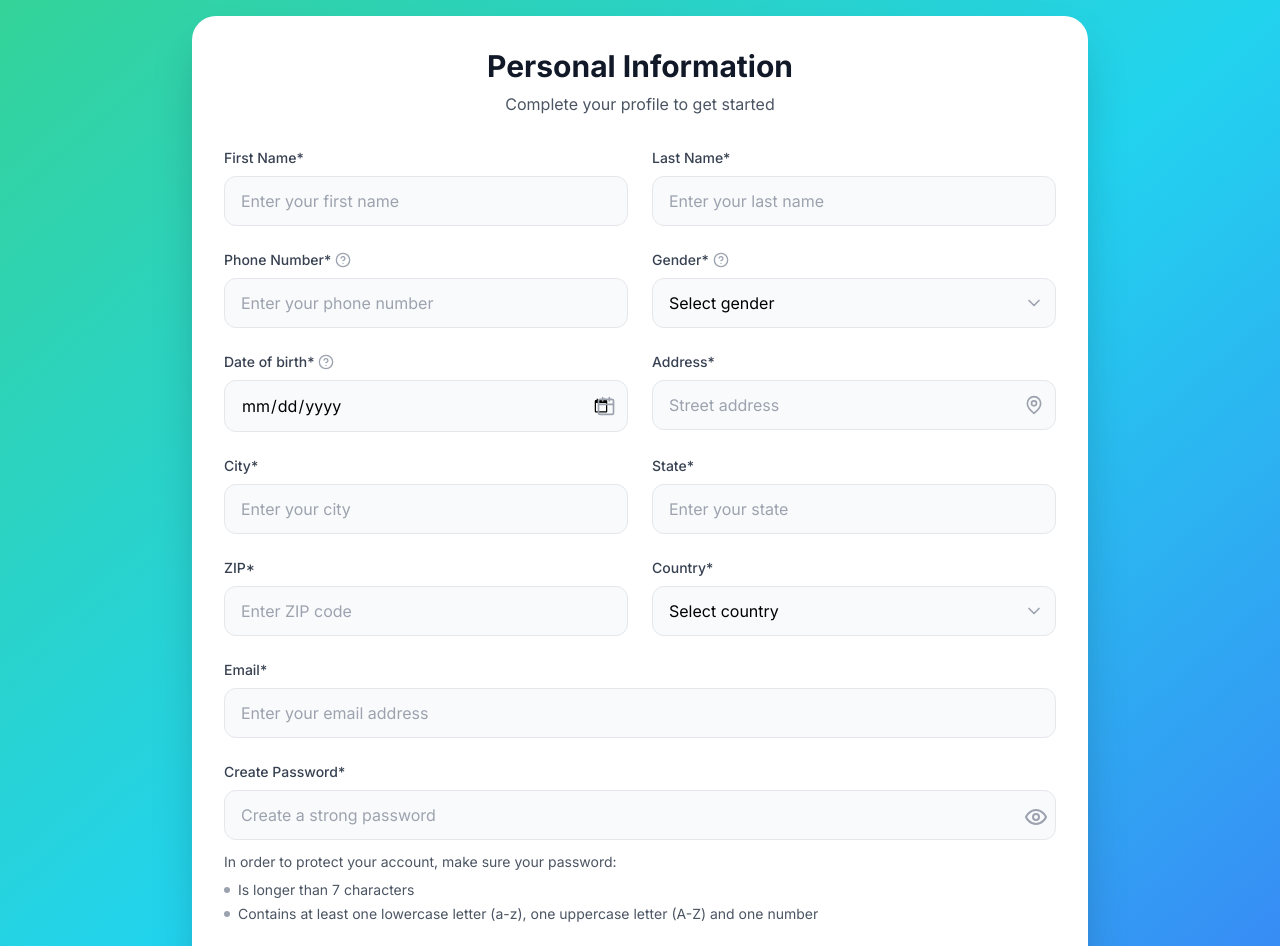
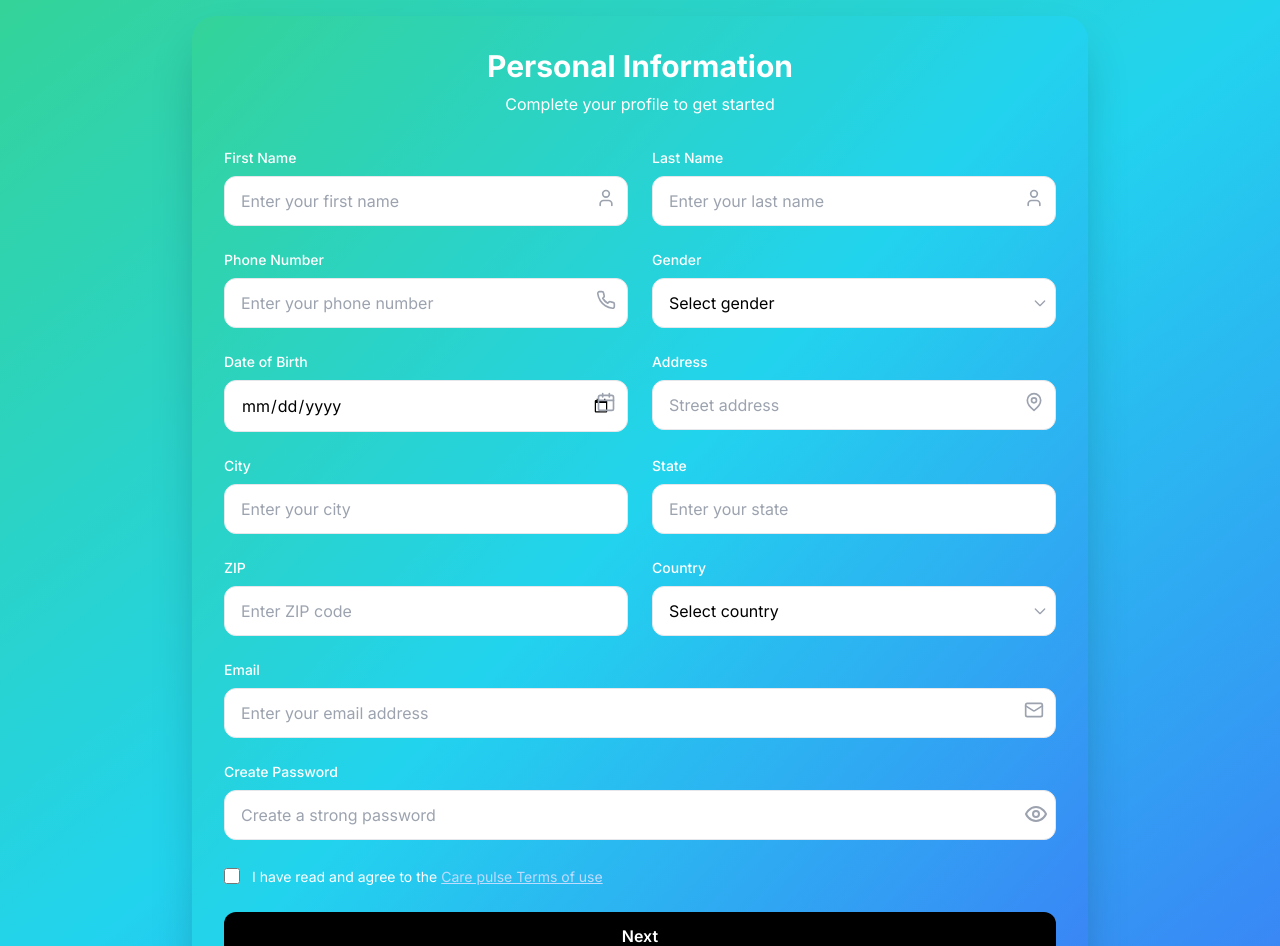
Before and after one commit to ajmal08102004/Healthcare, a React (Vite) app: page /personal-info in a window 1280 px wide. Shown: the top 946 px of the page. Built offline with nearby package versions, Linux system fonts and the light colour scheme.

Commit message:
Redesign Personal Information Form to Match Register Form

```diff
--- a/src/pages/PersonalInformation.jsx
+++ b/src/pages/PersonalInformation.jsx
@@ -7,7 +7,9 @@ import {
   MapPin,
   ChevronDown,
   Upload,
-  HelpCircle
+  Mail,
+  User,
+  Phone
 } from 'lucide-react';
 import { useAuth } from '../context/AuthContext';
 
@@ -124,10 +126,10 @@ const PersonalInformation = () => {
   return (
     <div className="min-h-screen flex items-center justify-center bg-gradient-to-br from-emerald-400 via-cyan-400 to-blue-500 p-4">
       <div className="w-full max-w-4xl">
-        <div className="bg-white p-8 rounded-3xl shadow-2xl">
+        <div className="bg-gradient-to-br from-emerald-400 via-cyan-400 to-blue-500 p-8 rounded-3xl shadow-2xl">
           <div className="text-center mb-8">
-            <h2 className="text-3xl font-bold text-gray-900 mb-2">Personal Information</h2>
-            <p className="text-gray-600">Complete your profile to get started</p>
+            <h2 className="text-3xl font-bold text-white mb-2">Personal Information</h2>
+            <p className="text-white">Complete your profile to get started</p>
           </div>
 
           <form onSubmit={handleSubmit} className="space-y-6">
@@ -135,73 +137,84 @@ const PersonalInformation = () => {
             <div className="grid grid-cols-1 md:grid-cols-2 gap-6">
               {/* First Name */}
               <div>
-                <label className="block text-sm font-medium text-gray-700 mb-2">
-                  First Name*
+                <label className="block text-sm font-medium text-white mb-2">
+                  First Name
                 </label>
+                <div className="relative">
                   <input
                     type="text"
                     name="firstName"
                     value={formData.firstName}
                     onChange={handleChange}
-                  className={`w-full px-4 py-3 bg-gray-50 border rounded-xl focus:outline-none focus:ring-2 focus:ring-blue-500 focus:border-transparent transition-colors ${
+                    className={`w-full px-4 py-3 bg-white border rounded-xl focus:outline-none focus:ring-2 focus:ring-blue-500 focus:border-transparent ${
                       errors.firstName ? 'border-red-500' : 'border-gray-200'
                     }`}
                     placeholder="Enter your first name"
+                    required
                   />
-                {errors.firstName && <p className="mt-1 text-sm text-red-600">{errors.firstName}</p>}
+                  <User className="absolute right-3 top-3 h-5 w-5 text-gray-400" />
+                </div>
+                {errors.firstName && <p className="mt-1 text-sm text-red-200">{errors.firstName}</p>}
               </div>
 
               {/* Last Name */}
               <div>
-                <label className="block text-sm font-medium text-gray-700 mb-2">
-                  Last Name*
+                <label className="block text-sm font-medium text-white mb-2">
+                  Last Name
                 </label>
+                <div className="relative">
                   <input
                     type="text"
                     name="lastName"
                     value={formData.lastName}
                     onChange={handleChange}
-                  className={`w-full px-4 py-3 bg-gray-50 border rounded-xl focus:outline-none focus:ring-2 focus:ring-blue-500 focus:border-transparent transition-colors ${
+                    className={`w-full px-4 py-3 bg-white border rounded-xl focus:outline-none focus:ring-2 focus:ring-blue-500 focus:border-transparent ${
                       errors.lastName ? 'border-red-500' : 'border-gray-200'
                     }`}
                     placeholder="Enter your last name"
+                    required
                   />
-                {errors.lastName && <p className="mt-1 text-sm text-red-600">{errors.lastName}</p>}
+                  <User className="absolute right-3 top-3 h-5 w-5 text-gray-400" />
+                </div>
+                {errors.lastName && <p className="mt-1 text-sm text-red-200">{errors.lastName}</p>}
               </div>
 
               {/* Phone Number */}
               <div>
-                <label className="flex items-center gap-1 text-sm font-medium text-gray-700 mb-2">
-                  Phone Number*
-                  <HelpCircle className="h-4 w-4 text-gray-400" />
+                <label className="block text-sm font-medium text-white mb-2">
+                  Phone Number
                 </label>
+                <div className="relative">
                   <input
                     type="tel"
                     name="phoneNumber"
                     value={formData.phoneNumber}
                     onChange={handleChange}
-                  className={`w-full px-4 py-3 bg-gray-50 border rounded-xl focus:outline-none focus:ring-2 focus:ring-blue-500 focus:border-transparent transition-colors ${
+                    className={`w-full px-4 py-3 bg-white border rounded-xl focus:outline-none focus:ring-2 focus:ring-blue-500 focus:border-transparent ${
                       errors.phoneNumber ? 'border-red-500' : 'border-gray-200'
                     }`}
                     placeholder="Enter your phone number"
+                    required
                   />
-                {errors.phoneNumber && <p className="mt-1 text-sm text-red-600">{errors.phoneNumber}</p>}
+                  <Phone className="absolute right-3 top-3 h-5 w-5 text-gray-400" />
+                </div>
+                {errors.phoneNumber && <p className="mt-1 text-sm text-red-200">{errors.phoneNumber}</p>}
               </div>
 
               {/* Gender */}
               <div>
-                <label className="flex items-center gap-1 text-sm font-medium text-gray-700 mb-2">
-                  Gender*
-                  <HelpCircle className="h-4 w-4 text-gray-400" />
+                <label className="block text-sm font-medium text-white mb-2">
+                  Gender
                 </label>
                 <div className="relative">
                   <select
                     name="gender"
                     value={formData.gender}
                     onChange={handleChange}
-                    className={`w-full px-4 py-3 bg-gray-50 border rounded-xl focus:outline-none focus:ring-2 focus:ring-blue-500 focus:border-transparent appearance-none transition-colors ${
+                    className={`w-full px-4 py-3 bg-white border rounded-xl focus:outline-none focus:ring-2 focus:ring-blue-500 focus:border-transparent appearance-none ${
                       errors.gender ? 'border-red-500' : 'border-gray-200'
                     }`}
+                    required
                   >
                     <option value="">Select gender</option>
                     <option value="male">Male</option>
@@ -209,16 +222,19 @@ const PersonalInformation = () => {
                     <option value="other">Other</option>
                     <option value="prefer-not-to-say">Prefer not to say</option>
                   </select>
-                  <ChevronDown className="absolute right-3 top-1/2 transform -translate-y-1/2 h-5 w-5 text-gray-400 pointer-events-none" />
+                  <div className="absolute inset-y-0 right-0 flex items-center px-2 pointer-events-none">
+                    <svg className="w-4 h-4 text-gray-400" fill="none" stroke="currentColor" viewBox="0 0 24 24">
+                      <path strokeLinecap="round" strokeLinejoin="round" strokeWidth="2" d="M19 9l-7 7-7-7" />
+                    </svg>
                   </div>
-                {errors.gender && <p className="mt-1 text-sm text-red-600">{errors.gender}</p>}
+                </div>
+                {errors.gender && <p className="mt-1 text-sm text-red-200">{errors.gender}</p>}
               </div>
 
               {/* Date of Birth */}
               <div>
-                <label className="flex items-center gap-1 text-sm font-medium text-gray-700 mb-2">
-                  Date of birth*
-                  <HelpCircle className="h-4 w-4 text-gray-400" />
+                <label className="block text-sm font-medium text-white mb-2">
+                  Date of Birth
                 </label>
                 <div className="relative">
                   <input
@@ -226,20 +242,21 @@ const PersonalInformation = () => {
                     name="dateOfBirth"
                     value={formData.dateOfBirth}
                     onChange={handleChange}
-                    className={`w-full px-4 py-3 bg-gray-50 border rounded-xl focus:outline-none focus:ring-2 focus:ring-blue-500 focus:border-transparent transition-colors ${
+                    className={`w-full px-4 py-3 bg-white border rounded-xl focus:outline-none focus:ring-2 focus:ring-blue-500 focus:border-transparent ${
                       errors.dateOfBirth ? 'border-red-500' : 'border-gray-200'
                     }`}
                     max={new Date().toISOString().split('T')[0]}
+                    required
                   />
-                  <Calendar className="absolute right-3 top-1/2 transform -translate-y-1/2 h-5 w-5 text-gray-400 pointer-events-none" />
+                  <Calendar className="absolute right-3 top-3 h-5 w-5 text-gray-400 pointer-events-none" />
                 </div>
-                {errors.dateOfBirth && <p className="mt-1 text-sm text-red-600">{errors.dateOfBirth}</p>}
+                {errors.dateOfBirth && <p className="mt-1 text-sm text-red-200">{errors.dateOfBirth}</p>}
               </div>
 
               {/* Address */}
               <div>
-                <label className="block text-sm font-medium text-gray-700 mb-2">
-                  Address*
+                <label className="block text-sm font-medium text-white mb-2">
+                  Address
                 </label>
                 <div className="relative">
                   <input
@@ -247,83 +264,88 @@ const PersonalInformation = () => {
                     name="address"
                     value={formData.address}
                     onChange={handleChange}
-                    className={`w-full px-4 py-3 bg-gray-50 border rounded-xl focus:outline-none focus:ring-2 focus:ring-blue-500 focus:border-transparent transition-colors ${
+                    className={`w-full px-4 py-3 bg-white border rounded-xl focus:outline-none focus:ring-2 focus:ring-blue-500 focus:border-transparent ${
                       errors.address ? 'border-red-500' : 'border-gray-200'
                     }`}
                     placeholder="Street address"
+                    required
                   />
-                  <MapPin className="absolute right-3 top-1/2 transform -translate-y-1/2 h-5 w-5 text-gray-400" />
+                  <MapPin className="absolute right-3 top-3 h-5 w-5 text-gray-400" />
                 </div>
-                {errors.address && <p className="mt-1 text-sm text-red-600">{errors.address}</p>}
+                {errors.address && <p className="mt-1 text-sm text-red-200">{errors.address}</p>}
               </div>
 
               {/* City */}
               <div>
-                <label className="block text-sm font-medium text-gray-700 mb-2">
-                  City*
+                <label className="block text-sm font-medium text-white mb-2">
+                  City
                 </label>
                 <input
                   type="text"
                   name="city"
                   value={formData.city}
                   onChange={handleChange}
-                  className={`w-full px-4 py-3 bg-gray-50 border rounded-xl focus:outline-none focus:ring-2 focus:ring-blue-500 focus:border-transparent transition-colors ${
+                  className={`w-full px-4 py-3 bg-white border rounded-xl focus:outline-none focus:ring-2 focus:ring-blue-500 focus:border-transparent ${
                     errors.city ? 'border-red-500' : 'border-gray-200'
                   }`}
                   placeholder="Enter your city"
+                  required
                 />
-                {errors.city && <p className="mt-1 text-sm text-red-600">{errors.city}</p>}
+                {errors.city && <p className="mt-1 text-sm text-red-200">{errors.city}</p>}
               </div>
 
               {/* State */}
               <div>
-                <label className="block text-sm font-medium text-gray-700 mb-2">
-                  State*
+                <label className="block text-sm font-medium text-white mb-2">
+                  State
                 </label>
                 <input
                   type="text"
                   name="state"
                   value={formData.state}
                   onChange={handleChange}
-                  className={`w-full px-4 py-3 bg-gray-50 border rounded-xl focus:outline-none focus:ring-2 focus:ring-blue-500 focus:border-transparent transition-colors ${
+                  className={`w-full px-4 py-3 bg-white border rounded-xl focus:outline-none focus:ring-2 focus:ring-blue-500 focus:border-transparent ${
                     errors.state ? 'border-red-500' : 'border-gray-200'
                   }`}
                   placeholder="Enter your state"
+                  required
                 />
-                {errors.state && <p className="mt-1 text-sm text-red-600">{errors.state}</p>}
+                {errors.state && <p className="mt-1 text-sm text-red-200">{errors.state}</p>}
               </div>
 
               {/* ZIP */}
               <div>
-                <label className="block text-sm font-medium text-gray-700 mb-2">
-                  ZIP*
+                <label className="block text-sm font-medium text-white mb-2">
+                  ZIP
                 </label>
                 <input
                   type="text"
                   name="zip"
                   value={formData.zip}
                   onChange={handleChange}
-                  className={`w-full px-4 py-3 bg-gray-50 border rounded-xl focus:outline-none focus:ring-2 focus:ring-blue-500 focus:border-transparent transition-colors ${
+                  className={`w-full px-4 py-3 bg-white border rounded-xl focus:outline-none focus:ring-2 focus:ring-blue-500 focus:border-transparent ${
                     errors.zip ? 'border-red-500' : 'border-gray-200'
                   }`}
                   placeholder="Enter ZIP code"
+                  required
                 />
-                {errors.zip && <p className="mt-1 text-sm text-red-600">{errors.zip}</p>}
+                {errors.zip && <p className="mt-1 text-sm text-red-200">{errors.zip}</p>}
               </div>
 
               {/* Country */}
               <div>
-                <label className="block text-sm font-medium text-gray-700 mb-2">
-                  Country*
+                <label className="block text-sm font-medium text-white mb-2">
+                  Country
                 </label>
                 <div className="relative">
                   <select
                     name="country"
                     value={formData.country}
                     onChange={handleChange}
-                    className={`w-full px-4 py-3 bg-gray-50 border rounded-xl focus:outline-none focus:ring-2 focus:ring-blue-500 focus:border-transparent appearance-none transition-colors ${
+                    className={`w-full px-4 py-3 bg-white border rounded-xl focus:outline-none focus:ring-2 focus:ring-blue-500 focus:border-transparent appearance-none ${
                       errors.country ? 'border-red-500' : 'border-gray-200'
                     }`}
+                    required
                   >
                     <option value="">Select country</option>
                     <option value="us">United States</option>
@@ -334,9 +356,13 @@ const PersonalInformation = () => {
                     <option value="fr">France</option>
                     <option value="other">Other</option>
                   </select>
-                  <ChevronDown className="absolute right-3 top-1/2 transform -translate-y-1/2 h-5 w-5 text-gray-400 pointer-events-none" />
+                  <div className="absolute inset-y-0 right-0 flex items-center px-2 pointer-events-none">
+                    <svg className="w-4 h-4 text-gray-400" fill="none" stroke="currentColor" viewBox="0 0 24 24">
+                      <path strokeLinecap="round" strokeLinejoin="round" strokeWidth="2" d="M19 9l-7 7-7-7" />
+                    </svg>
                   </div>
-                {errors.country && <p className="mt-1 text-sm text-red-600">{errors.country}</p>}
+                </div>
+                {errors.country && <p className="mt-1 text-sm text-red-200">{errors.country}</p>}
               </div>
             </div>
 
@@ -344,26 +370,30 @@ const PersonalInformation = () => {
             <div className="space-y-6">
               {/* Email */}
               <div>
-                <label className="block text-sm font-medium text-gray-700 mb-2">
-                  Email*
+                <label className="block text-sm font-medium text-white mb-2">
+                  Email
                 </label>
+                <div className="relative">
                   <input
                     type="email"
                     name="email"
                     value={formData.email}
                     onChange={handleChange}
-                  className={`w-full px-4 py-3 bg-gray-50 border rounded-xl focus:outline-none focus:ring-2 focus:ring-blue-500 focus:border-transparent transition-colors ${
+                    className={`w-full px-4 py-3 bg-white border rounded-xl focus:outline-none focus:ring-2 focus:ring-blue-500 focus:border-transparent ${
                       errors.email ? 'border-red-500' : 'border-gray-200'
                     }`}
                     placeholder="Enter your email address"
+                    required
                   />
-                {errors.email && <p className="mt-1 text-sm text-red-600">{errors.email}</p>}
+                  <Mail className="absolute right-3 top-3 h-5 w-5 text-gray-400" />
+                </div>
+                {errors.email && <p className="mt-1 text-sm text-red-200">{errors.email}</p>}
               </div>
 
               {/* Create Password */}
               <div>
-                <label className="block text-sm font-medium text-gray-700 mb-2">
-                  Create Password*
+                <label className="block text-sm font-medium text-white mb-2">
+                  Create Password
                 </label>
                 <div className="relative">
                   <input
@@ -371,42 +401,28 @@ const PersonalInformation = () => {
                     name="password"
                     value={formData.password}
                     onChange={handleChange}
-                    className={`w-full px-4 py-3 bg-gray-50 border rounded-xl focus:outline-none focus:ring-2 focus:ring-blue-500 focus:border-transparent pr-12 transition-colors ${
+                    className={`w-full px-4 py-3 bg-white border rounded-xl focus:outline-none focus:ring-2 focus:ring-blue-500 focus:border-transparent pr-12 ${
                       errors.password ? 'border-red-500' : 'border-gray-200'
                     }`}
                     placeholder="Create a strong password"
+                    required
                   />
                   <button
                     type="button"
                     onClick={() => setShowPassword(!showPassword)}
-                    className="absolute right-3 top-1/2 transform -translate-y-1/2 h-5 w-5 text-gray-400 hover:text-gray-600 transition-colors"
+                    className="absolute right-3 top-3 h-5 w-5 text-gray-400 hover:text-gray-600"
                   >
                     {showPassword ? <EyeOff /> : <Eye />}
                   </button>
                 </div>
-                {errors.password && <p className="mt-1 text-sm text-red-600">{errors.password}</p>}
-
-                {/* Password Policy */}
-                <div className="mt-3 text-sm text-gray-600">
-                  <p className="mb-2">In order to protect your account, make sure your password:</p>
-                  <ul className="space-y-1">
-                    <li className="flex items-center gap-2">
-                      <span className="w-1.5 h-1.5 bg-gray-400 rounded-full"></span>
-                      Is longer than 7 characters
-                    </li>
-                    <li className="flex items-center gap-2">
-                      <span className="w-1.5 h-1.5 bg-gray-400 rounded-full"></span>
-                      Contains at least one lowercase letter (a-z), one uppercase letter (A-Z) and one number
-                    </li>
-                  </ul>
-                </div>
+                {errors.password && <p className="mt-1 text-sm text-red-200">{errors.password}</p>}
               </div>
 
               {/* Certificate Upload for Physiotherapists */}
               {isPhysiotherapist && (
                 <div>
-                  <label className="block text-sm font-medium text-gray-700 mb-2">
-                    Upload Certificate or License*
+                  <label className="block text-sm font-medium text-white mb-2">
+                    Upload Certificate or License
                   </label>
                   <div className="relative">
                     <input
@@ -414,14 +430,14 @@ const PersonalInformation = () => {
                       name="certificate"
                       onChange={handleChange}
                       accept=".pdf,.jpg,.jpeg,.png"
-                      className={`w-full px-4 py-3 bg-gray-50 border rounded-xl focus:outline-none focus:ring-2 focus:ring-blue-500 focus:border-transparent transition-colors file:mr-4 file:py-2 file:px-4 file:rounded-lg file:border-0 file:text-sm file:font-medium file:bg-blue-50 file:text-blue-700 hover:file:bg-blue-100 ${
+                      className={`w-full px-4 py-3 bg-white border rounded-xl focus:outline-none focus:ring-2 focus:ring-blue-500 focus:border-transparent file:mr-4 file:py-2 file:px-4 file:rounded-lg file:border-0 file:text-sm file:font-medium file:bg-blue-50 file:text-blue-700 hover:file:bg-blue-100 ${
                         errors.certificate ? 'border-red-500' : 'border-gray-200'
                       }`}
                     />
-                    <Upload className="absolute right-3 top-1/2 transform -translate-y-1/2 h-5 w-5 text-gray-400 pointer-events-none" />
+                    <Upload className="absolute right-3 top-3 h-5 w-5 text-gray-400 pointer-events-none" />
                   </div>
-                  {errors.certificate && <p className="mt-1 text-sm text-red-600">{errors.certificate}</p>}
-                  <p className="mt-2 text-sm text-gray-500">
+                  {errors.certificate && <p className="mt-1 text-sm text-red-200">{errors.certificate}</p>}
+                  <p className="mt-2 text-sm text-white opacity-80">
                     Upload your professional certificate or license (PDF, JPG, PNG)
                   </p>
                 </div>
@@ -439,20 +455,20 @@ const PersonalInformation = () => {
                   }`}
                 />
                 <div>
-                  <label className="text-sm text-gray-700">
+                  <label className="text-sm text-white">
                     I have read and agree to the{' '}
-                    <Link to="#" className="text-blue-600 hover:text-blue-700 underline">
+                    <Link to="#" className="text-blue-200 hover:text-blue-100 underline">
                       Care pulse Terms of use
                     </Link>
                   </label>
-                  {errors.agreeToTerms && <p className="mt-1 text-sm text-red-600">{errors.agreeToTerms}</p>}
+                  {errors.agreeToTerms && <p className="mt-1 text-sm text-red-200">{errors.agreeToTerms}</p>}
                 </div>
               </div>
 
               {/* Submit Button */}
               <button
                 type="submit"
-                className="w-full bg-purple-800 text-white rounded px-6 py-2 font-semibold hover:bg-purple-900 transition-colors duration-200 shadow-lg"
+                className="w-full bg-black text-white py-3 px-4 rounded-xl font-semibold hover:bg-gray-800 transition-colors duration-200"
               >
                 Next
               </button>
```
Lines whose indentation alone changed are shown as unchanged.
